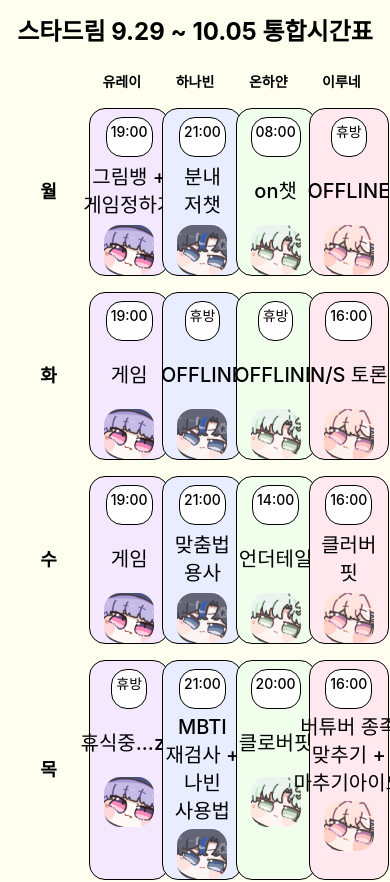
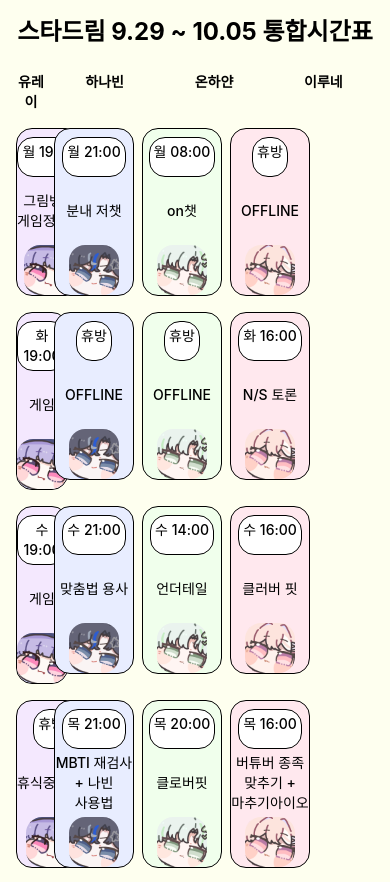
Before and after one commit to Lacheln1/StarDream-schedule-web, a React (Vite) app: page / in a window 390 px wide. Shown: the top 882 px of the page. Built offline with nearby package versions, Linux system fonts and the light colour scheme; a web font is replaced by a local one.

Commit message:
design: 모바일의 경우 요일을 시간 앞에 배치

```diff
--- a/src/Layouts/MobileLayout.tsx
+++ b/src/Layouts/MobileLayout.tsx
@@ -25,9 +25,12 @@ const MobileLayout = ({ days, streamers, weeklyDate }: MobileLayoutProps) => {
                     스타드림 {weeklyDate} 통합시간표
                 </h1>
 
-                <div className="grid grid-cols-5 gap-2 mb-4">
+                <div
+                    className="grid gap-2 mb-4"
+                    style={{ gridTemplateColumns: "30px repeat(3, 1fr)" }}
+                >
                     {/* 그리드 열 개수 맞추기 위한 태그 */}
-                    <div aria-hidden="true"></div>
+
                     {streamers.map((streamer) => (
                         <div key={streamer.name} className="text-center font-bold text-sm">
                             {streamer.name}
@@ -36,17 +39,23 @@ const MobileLayout = ({ days, streamers, weeklyDate }: MobileLayoutProps) => {
                 </div>
 
                 {days.map((day) => (
-                    <div key={day.key} className="grid grid-cols-5 gap-2 mb-4">
-                        <div className="flex items-center justify-center ">
-                            <div className="font-bold text-lg">{day.label}</div>
-                        </div>
-
+                    <div
+                        key={day.key}
+                        className="grid gap-2 mb-4"
+                        style={{ gridTemplateColumns: "30px repeat(4, 1fr)" }}
+                    >
                         {streamers.map((streamer) => (
-                            <Card
-                                key={`${day.key}-${streamer.name}`}
-                                schedule={streamer.schedule}
-                                day={day.key}
-                            />
+                            <div>
+                                {/* <div className="flex items-center justify-center">
+                                    <div className="font-bold text-lg">{day.label}</div>
+                                </div> */}
+                                <Card
+                                    key={`${day.key}-${streamer.name}`}
+                                    schedule={streamer.schedule}
+                                    day={day.key}
+                                    daylabel={day.label}
+                                />
+                            </div>
                         ))}
                     </div>
                 ))}
--- a/src/components/Card.tsx
+++ b/src/components/Card.tsx
@@ -5,8 +5,9 @@ import { StreamerSchedule } from "../types/schedule";
 interface CardProps {
     schedule: StreamerSchedule;
     day: "mon" | "tue" | "wed" | "thu" | "fri" | "sat" | "sun";
+    daylabel?: string;
 }
-const Card = ({ schedule, day }: CardProps) => {
+const Card = ({ schedule, day, daylabel }: CardProps) => {
     const [flip, setFlip] = useState(true);
     const daySchedule = schedule[day]?.[0];
 
@@ -23,7 +24,7 @@ const Card = ({ schedule, day }: CardProps) => {
         <div className="wrapper flex">
             <motion.div
                 whileHover={{ y: -5, boxShadow: "0 8px 20px rgba(0,0,0,0.3)" }}
-                className=" border rounded-2xl text-center min-w-20  lg:w-48 lg:h-56 flex flex-col "
+                className=" border rounded-2xl text-center w-20  lg:w-48 lg:h-56 flex flex-col "
                 style={{
                     transformStyle: "preserve-3d",
                     backgroundColor: `${schedule.personalColor}`,
@@ -39,13 +40,13 @@ const Card = ({ schedule, day }: CardProps) => {
                     <div className="time-container flex justify-center min-h-10 mt-2">
                         <div className="border rounded-2xl lg:w-28 p-1 bg-white">
                             <div className="time text-sm lg:text-xl">
-                                {daySchedule.time ? daySchedule.time : `휴방`}
+                                {daySchedule.time ? `${daylabel} ${daySchedule.time}` : `휴방`}
                             </div>
                         </div>
                     </div>
 
                     <div className="flex items-center justify-center todo-container min-h-[60px] ">
-                        <div className="todo text-xl break-keep">{daySchedule.todo}</div>
+                        <div className="todo text-sm lg:text-xl break-keep">{daySchedule.todo}</div>
                     </div>
 
                     <div className="chracterimage-container flex justify-center ">
```
